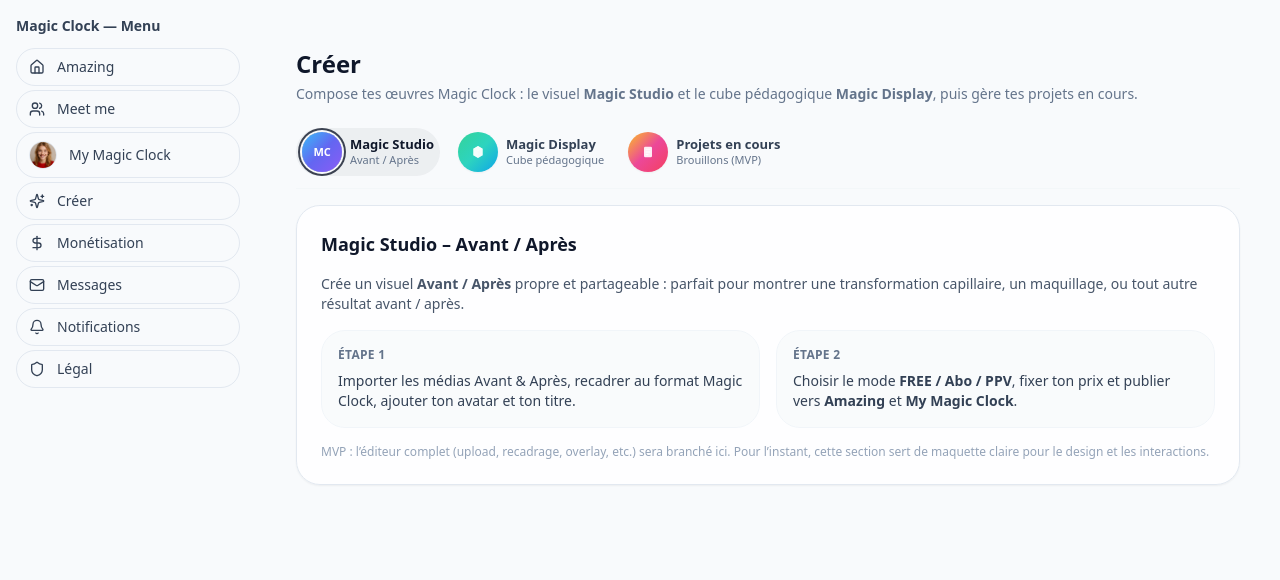
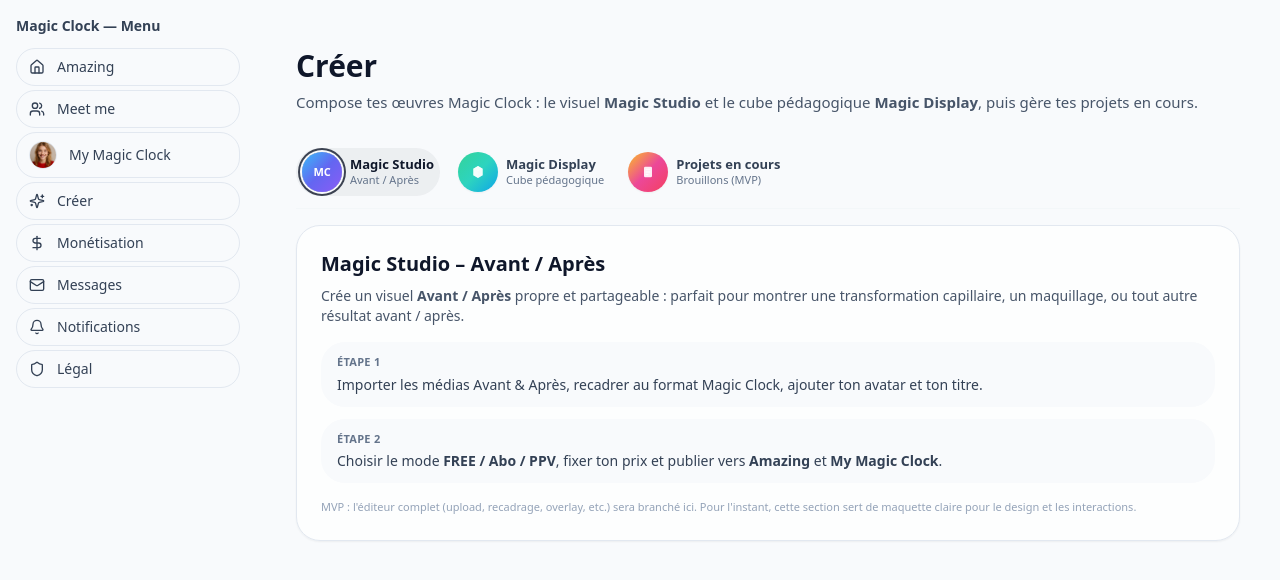
Before and after one commit to welcome-magic-clock/magic-clock-web-mvp, a Next.js app: page /create in a window 1280 px wide. Shown: the top 580 px of the page. Built offline with nearby package versions, Linux system fonts and the light colour scheme.

Commit message:
Update page.tsx

```diff
--- a/app/create/page.tsx
+++ b/app/create/page.tsx
@@ -11,49 +11,49 @@ export default function CreatePage() {
 
   return (
     <main className="mx-auto max-w-5xl px-4 pb-24 pt-4 sm:px-6 sm:pt-8 sm:pb-28">
-      {/* Titre / intro */}
-      <header className="mb-3 space-y-1">
-        <h1 className="text-xl font-semibold sm:text-2xl">Créer</h1>
-        <p className="text-xs text-slate-500 sm:text-sm">
+      {/* Titre + intro */}
+      <header className="mb-6 space-y-2">
+        <h1 className="text-2xl font-semibold sm:text-3xl">Créer</h1>
+        <p className="text-sm text-slate-600 sm:text-[15px]">
           Compose tes œuvres Magic Clock : le visuel{" "}
           <strong>Magic Studio</strong> et le cube pédagogique{" "}
           <strong>Magic Display</strong>, puis gère tes projets en cours.
         </p>
       </header>
 
-      {/* 🔵 Barre de bulles : Studio / Display / Projets en cours */}
-      <CreateToolbar mode={mode} onChange={setMode} />
+      {/* Bulles : Magic Studio / Magic Display / Projets */}
+      <section className="mb-4">
+        <CreateToolbar mode={mode} onChange={setMode} />
+      </section>
 
-      {/* MAGIC STUDIO */}
+      {/* CONTENU SELON LE MODE SÉLECTIONNÉ */}
+
       {mode === "studio" && (
-        <section
-          id="create-studio"
-          className="space-y-4 rounded-3xl border border-slate-200 bg-white/80 p-4 shadow-sm backdrop-blur-sm sm:p-6"
-        >
-          <h2 className="text-lg font-semibold text-slate-900">
+        <section className="rounded-3xl border border-slate-200 bg-white/80 p-5 shadow-sm sm:p-6">
+          <h2 className="text-lg font-semibold sm:text-xl">
             Magic Studio – Avant / Après
           </h2>
-          <p className="text-sm text-slate-600">
-            Crée un visuel <strong>Avant / Après</strong> propre et
-            partageable : parfait pour montrer une transformation capillaire,
-            un maquillage, ou tout autre résultat avant / après.
+          <p className="mt-2 text-sm text-slate-600">
+            Crée un visuel <strong>Avant / Après</strong> propre et partageable :
+            parfait pour montrer une transformation capillaire, un maquillage,
+            ou tout autre résultat avant / après.
           </p>
 
-          <div className="grid gap-4 sm:grid-cols-2">
-            <div className="space-y-2 rounded-2xl border border-slate-100 bg-slate-50/80 p-3 sm:p-4">
-              <h3 className="text-xs font-semibold uppercase tracking-wide text-slate-500">
-                Étape 1
-              </h3>
-              <p className="text-sm text-slate-700">
+          <div className="mt-4 space-y-3">
+            <div className="rounded-2xl bg-slate-50 px-4 py-3">
+              <p className="text-[11px] font-semibold uppercase tracking-wide text-slate-500">
+                ÉTAPE 1
+              </p>
+              <p className="mt-1 text-sm text-slate-700">
                 Importer les médias Avant &amp; Après, recadrer au format Magic
                 Clock, ajouter ton avatar et ton titre.
               </p>
             </div>
-            <div className="space-y-2 rounded-2xl border border-slate-100 bg-slate-50/80 p-3 sm:p-4">
-              <h3 className="text-xs font-semibold uppercase tracking-wide text-slate-500">
-                Étape 2
-              </h3>
-              <p className="text-sm text-slate-700">
+            <div className="rounded-2xl bg-slate-50 px-4 py-3">
+              <p className="text-[11px] font-semibold uppercase tracking-wide text-slate-500">
+                ÉTAPE 2
+              </p>
+              <p className="mt-1 text-sm text-slate-700">
                 Choisir le mode <strong>FREE / Abo / PPV</strong>, fixer ton
                 prix et publier vers <strong>Amazing</strong> et{" "}
                 <strong>My Magic Clock</strong>.
@@ -61,101 +61,74 @@ export default function CreatePage() {
             </div>
           </div>
 
-          <p className="text-xs text-slate-400">
-            MVP : l’éditeur complet (upload, recadrage, overlay, etc.) sera
-            branché ici. Pour l’instant, cette section sert de maquette claire
-            pour le design et les interactions.
+          <p className="mt-4 text-[11px] text-slate-400">
+            MVP : l&apos;éditeur complet (upload, recadrage, overlay, etc.) sera
+            branché ici. Pour l&apos;instant, cette section sert de maquette
+            claire pour le design et les interactions.
           </p>
         </section>
       )}
 
-      {/* MAGIC DISPLAY */}
       {mode === "display" && (
-        <section
-          id="create-display"
-          className="space-y-4 rounded-3xl border border-slate-200 bg-white/80 p-4 shadow-sm backdrop-blur-sm sm:p-6"
-        >
-          <h2 className="text-lg font-semibold text-slate-900">
-            Magic Display – Cube pédagogique
+        <section className="rounded-3xl border border-slate-200 bg-white/80 p-5 shadow-sm sm:p-6">
+          <h2 className="text-lg font-semibold sm:text-xl">
+            Magic Display – Cube 3D pédagogique
           </h2>
-          <p className="text-sm text-slate-600">
-            Configure ton <strong>cube 3D</strong> : faces pédagogiques,
-            cercles, segments et aiguilles pour expliquer{" "}
-            <strong>comment</strong> tu as obtenu le résultat.
+          <p className="mt-2 text-sm text-slate-600">
+            Construis le <strong>cube 3D</strong> qui explique comment
+            reproduire ton résultat : faces, cercles, segments, aiguilles,
+            textes et médias. Le Display est la partie pédagogique de ta Magic
+            Clock.
           </p>
 
-          <div className="grid gap-4 sm:grid-cols-2">
-            <div className="space-y-2 rounded-2xl border border-slate-100 bg-slate-50/80 p-3 sm:p-4">
-              <h3 className="text-xs font-semibold uppercase tracking-wide text-slate-500">
-                Faces &amp; cercles
-              </h3>
-              <p className="text-sm text-slate-700">
-                Choisis quelles faces utiliser, définis les cercles (anneaux),
-                les segments, les couleurs et les textes.
+          <div className="mt-4 space-y-3">
+            <div className="rounded-2xl bg-slate-50 px-4 py-3">
+              <p className="text-[11px] font-semibold uppercase tracking-wide text-slate-500">
+                ÉTAPE 1
+              </p>
+              <p className="mt-1 text-sm text-slate-700">
+                Choisir une face, définir les cercles et segments, puis poser
+                tes textes (produits, temps de pose, diagnostics, etc.).
               </p>
             </div>
-            <div className="space-y-2 rounded-2xl border border-slate-100 bg-slate-50/80 p-3 sm:p-4">
-              <h3 className="text-xs font-semibold uppercase tracking-wide text-slate-500">
-                Aiguilles &amp; pédagogie
-              </h3>
-              <p className="text-sm text-slate-700">
-                Place les aiguilles pour guider l&apos;œil étape par étape :
-                diagnostic, choix de la technique, temps de pause, produits,
-                etc.
+            <div className="rounded-2xl bg-slate-50 px-4 py-3">
+              <p className="text-[11px] font-semibold uppercase tracking-wide text-slate-500">
+                ÉTAPE 2
+              </p>
+              <p className="mt-1 text-sm text-slate-700">
+                Ajouter les aiguilles et les médias (photos / vidéos courtes),
+                puis lier ce Display à ton Magic Studio correspondant pour
+                former une Magic Clock complète.
               </p>
             </div>
           </div>
 
-          <p className="text-xs text-slate-400">
-            MVP : le véritable éditeur 3D Magic Display (cube interactif) sera
-            branché dans cette section. La page actuelle pose le cadre visuel
-            et l&apos;UX.
+          <p className="mt-4 text-[11px] text-slate-400">
+            MVP : l&apos;éditeur Magic Display sera branché ici (cube 3D
+            interactif). Cette vue sert de base claire pour le produit et la
+            navigation.
           </p>
         </section>
       )}
 
-      {/* PROJETS EN COURS & BROUILLONS */}
       {mode === "projects" && (
-        <section
-          id="create-projects"
-          className="space-y-4 rounded-3xl border border-slate-200 bg-white/80 p-4 shadow-sm backdrop-blur-sm sm:p-6"
-        >
-          <h2 className="text-lg font-semibold text-slate-900">
-            Projets en cours & brouillons
+        <section className="rounded-3xl border border-slate-200 bg-white/80 p-5 shadow-sm sm:p-6">
+          <h2 className="text-lg font-semibold sm:text-xl">
+            Projets en cours
           </h2>
-          <p className="text-sm text-slate-600">
-            Ici tu retrouveras tous les Magic Studio et Magic Display{" "}
-            <strong>non publiés</strong> : travaux en cours, tests, idées à
-            finaliser avant mise en ligne.
+          <p className="mt-2 text-sm text-slate-600">
+            Cet espace accueillera tes <strong>brouillons</strong> : Magic
+            Studio non publiés, Magic Display en construction, et Magic Clock
+            complètes prêtes à être planifiées.
           </p>
-
-          <div className="grid gap-4 sm:grid-cols-2">
-            <div className="space-y-2 rounded-2xl border border-slate-100 bg-slate-50/80 p-3 sm:p-4">
-              <h3 className="text-xs font-semibold uppercase tracking-wide text-slate-500">
-                Projets en cours
-              </h3>
-              <p className="text-sm text-slate-700">
-                Magic Clock que tu es en train de préparer (médias importés,
-                textes en brouillon, mais pas encore publiés). Ils resteront
-                visibles uniquement pour toi.
-              </p>
-            </div>
-            <div className="space-y-2 rounded-2xl border border-slate-100 bg-slate-50/80 p-3 sm:p-4">
-              <h3 className="text-xs font-semibold uppercase tracking-wide text-slate-500">
-                Brouillons & idées
-              </h3>
-              <p className="text-sm text-slate-700">
-                Notes, essais rapides, Magic Studio ou Display incomplets.
-                Parfait pour garder une trace de tes inspirations avant de les
-                transformer en contenu final.
-              </p>
-            </div>
-          </div>
-
-          <p className="text-xs text-slate-400">
-            MVP : cette section ne liste pas encore de vrais contenus, mais elle
-            définit la structure UX. Plus tard, elle sera connectée à ta
-            bibliothèque My Magic Clock pour afficher tes projets en temps réel.
+          <p className="mt-3 text-sm text-slate-600">
+            Pour le MVP, cette section sert surtout de repère visuel : elle
+            montre où apparaîtront tes projets enregistrés automatiquement au
+            fur et à mesure de la création.
+          </p>
+          <p className="mt-4 text-[11px] text-slate-400">
+            Version ultérieure : filtres par statut (brouillon, prêt à publier,
+            publié), duplication rapide d&apos;une Magic Clock, archivage.
           </p>
         </section>
       )}
```
